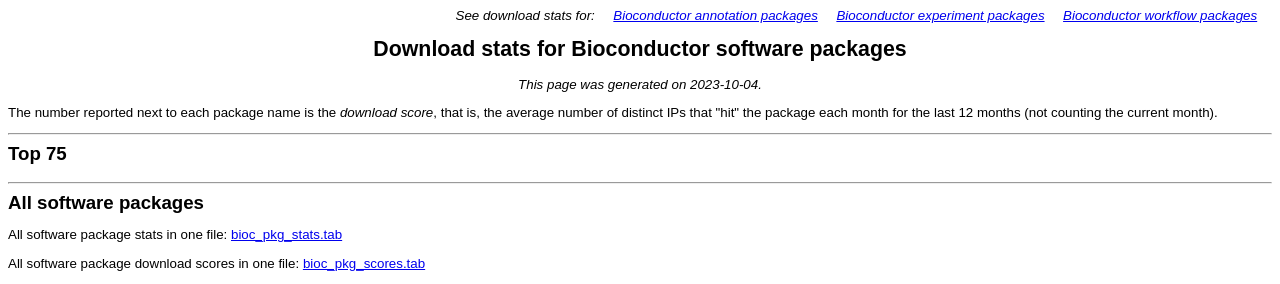
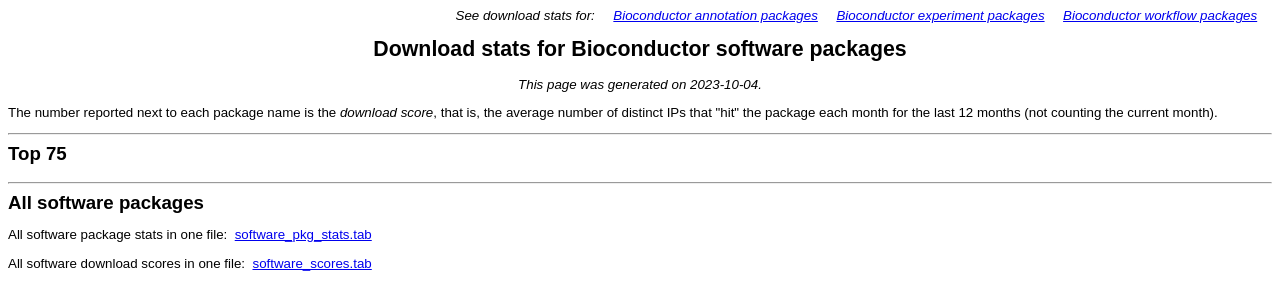
Before and after one commit to Bioconductor/bio-web-stats, a Flask app: page /packages/stats/ in a window 1280 px wide. Shown: the top 284 px of the page. Run offline with Flask 3, Linux system fonts and the light colour scheme; parts of the project's set-up code (start-up, migrations or seed data) failed here and were passed over.

Commit message:
fix stats page link to stats.tab

```diff
--- a/bioc_webstats/stats.py
+++ b/bioc_webstats/stats.py
@@ -23,7 +23,7 @@
     "index": {
         "category": PackageType.BIOC,
         "description": "software",
-        "stem": "index",
+        "stem": "bioc",
         "top": 75,
     },
     "data-annotation": {
@@ -160,21 +160,22 @@
 @bp.route("<category>/<package_path>/<package>_<year>_stats.tab")
 def show_package_stats(category, package, package_path=None, year=None):
     """_summary_."""
-    if not db.package_type_exists(category):
+    selected_category = category_map.get(category, None)
+    if selected_category is None:
         abort(404)
     # If there is a second level in the path, then it can only be the package name
     # and that name must match the package name at the leaf
     if package_path is not None and package_path != package:
         abort(404)
     # If the url is for all the packages in the repo,
-    # it will be in the form /bio/bio_pkg_stats.tab and the year parameter will be 'pkg
-    if category == package:
+    # it will be in the form /bio/bio_pkg_stats.tab and the year parameter will be 'pkg'
+    if selected_category["description"] == package:
         # No package signals getting all the packages for the category
         package = None
         # due to route spec, bioc_pkg_stats.tab and bioc_2023_stats.tab both end up here
         if year == "pkg":
             year = None
-    payload = db.Stats.get_download_counts(PackageType(category), package, year)
+    payload = db.Stats.get_download_counts(selected_category["category"], package, year)
 
     if payload == []:
         abort(404)
--- a/bioc_webstats/templates/category.html
+++ b/bioc_webstats/templates/category.html
@@ -86,10 +86,17 @@
     <hr>
     <h2>All {{ category_name }} packages</h2>
     {% endif %}
-    <p>All {{ category_name }} package stats in one file:&nbsp;<a href="{{ category_url_stem }}/bioc_pkg_stats.tab">bioc_pkg_stats.tab</a>
+    <p>
+        All {{ category_name }} package stats in one file:&nbsp;
+        <a href="{{ category_url_stem }}/{{ category_name }}_pkg_stats.tab">
+            {{ category_name }}_pkg_stats.tab
+        </a>
     </p>
-    <p>All {{ category_name }} package download scores in one file:&nbsp;<a
-            href="{{  category_url_stem }}/bioc_pkg_scores.tab">bioc_pkg_scores.tab</a>
+    <p>
+        All {{ category_name }} download scores in one file:&nbsp;
+        <a href="{{ category_url_stem }}/{{ category_name }}_pkg_scores.tab">
+            {{ category_name }}_scores.tab
+        </a>
     </p>
     <p style="text-align: center"><a href="{{ category_url_stem }}/index.html">See Download stats for Bioconductor {{ desc }} repository
             (all
```
